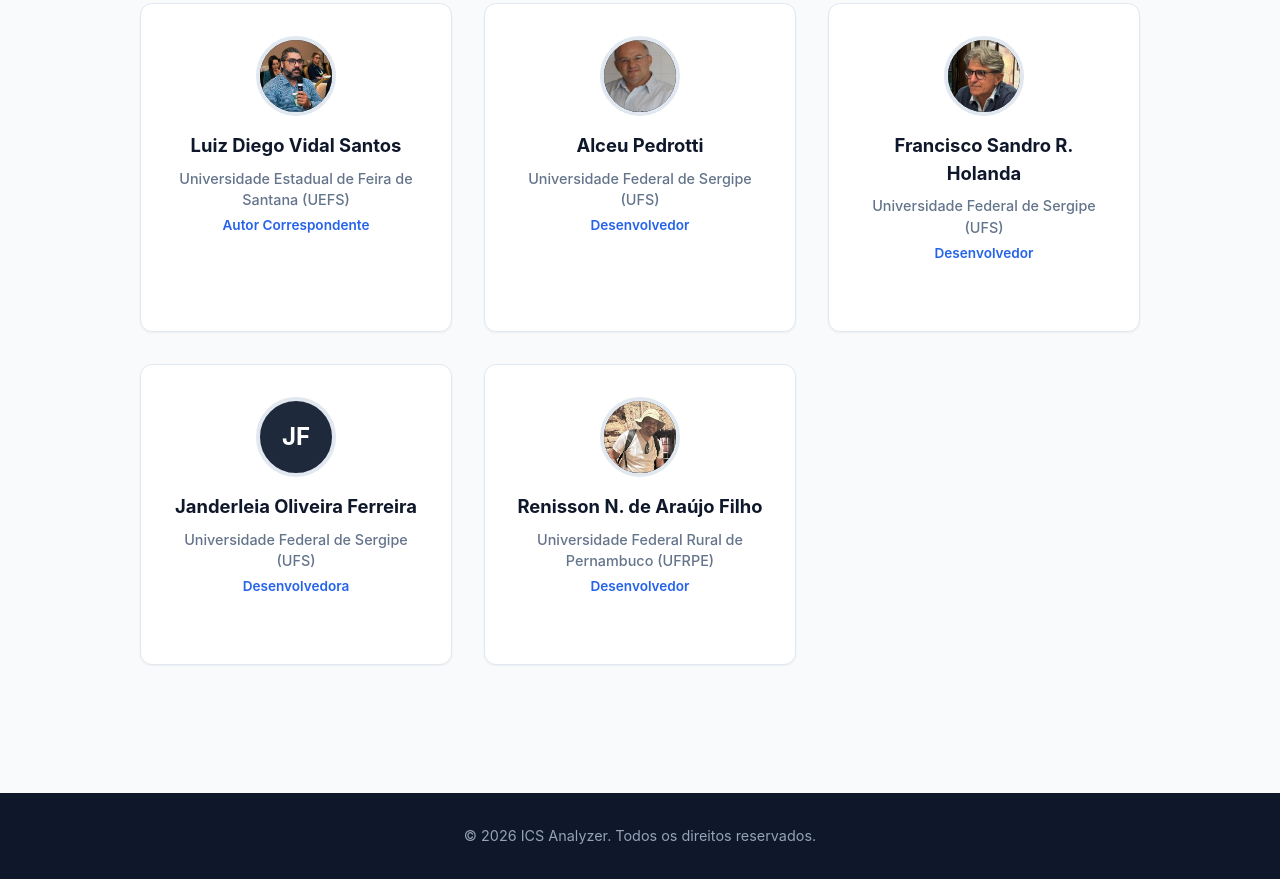
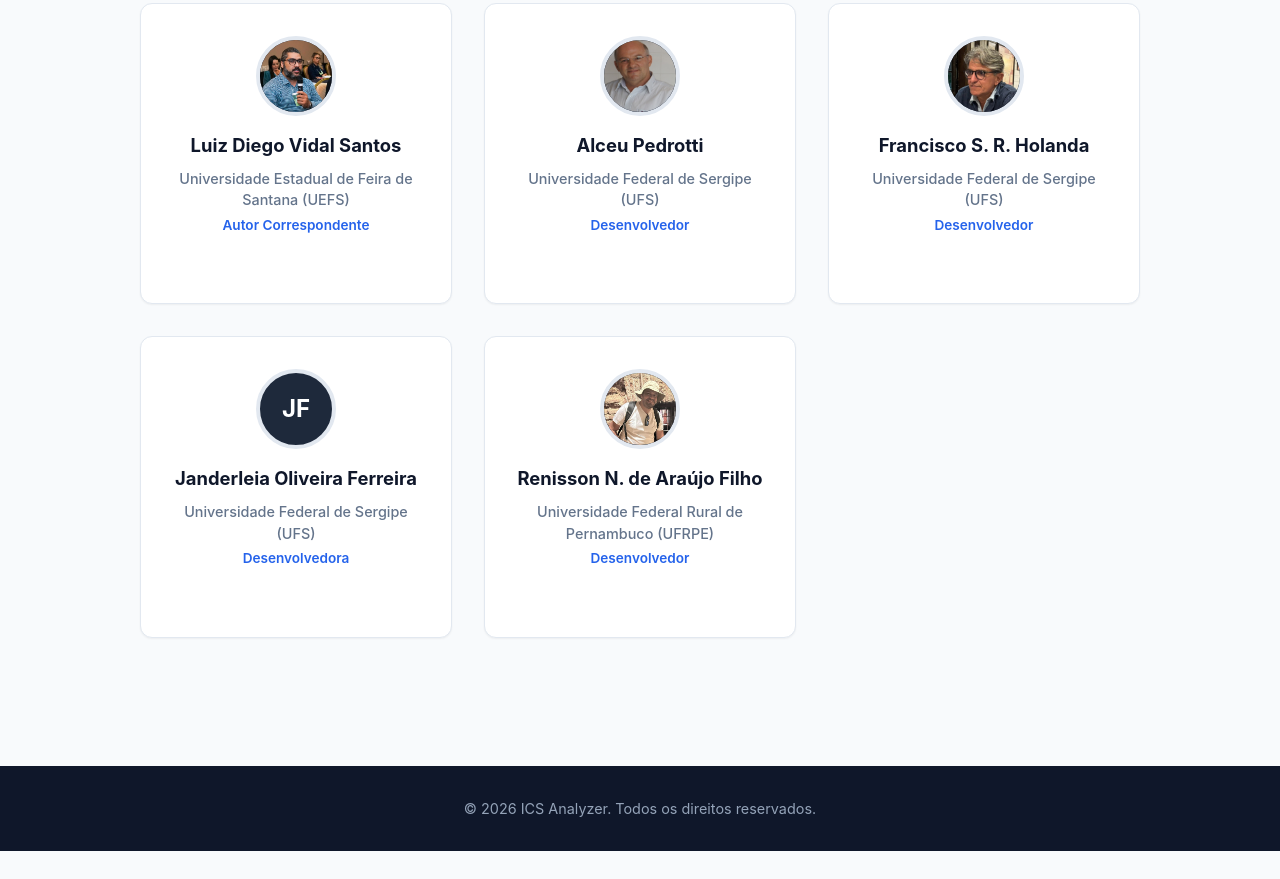
Before and after one commit to ldvsantos/ICS_Analyzer, a plain HTML site: page docs/index.html in a window 1280 px wide. Shown: the part 1474-2353 px from the top of the page. After the commit the page ends 2325 px from the top, so only its background shows below. Drawn offline with Linux system fonts and the light colour scheme.

Commit message:
modified:   docs/index.html

```diff
--- a/docs/index.html
+++ b/docs/index.html
@@ -102,7 +102,7 @@
              <div class="member-avatar">
                <img src="assets/img/sandro.jpg" alt="Francisco Sandro">
              </div>
-             <h4>Francisco Sandro R. Holanda</h4>
+             <h4>Francisco S. R. Holanda</h4>
              <p class="role">Universidade Federal de Sergipe (UFS)</p>
              <p class="role-detail">Desenvolvedor</p>
              <div style="margin-bottom: 1.25rem;"></div>
```
